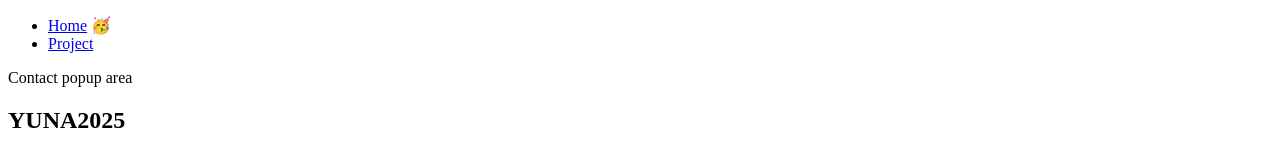
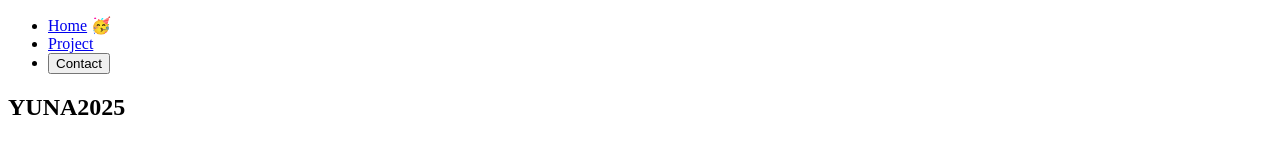
Before and after one commit to mememamumo/yuna_2024, a Next.js app: page / in a window 1280 px wide. Shown: the top 143 px of the page. Built offline with nearby package versions, Linux system fonts and the light colour scheme; no server answers.

Commit message:
# 네비게이션에 Contact 팝업 추가

```diff
--- a/components/navigation.tsx
+++ b/components/navigation.tsx
@@ -1,11 +1,37 @@
 "use client";
 
+import { Contact, getContact } from "@/lib/api";
 import Link from "next/link";
 import { usePathname } from "next/navigation";
+import { useEffect, useState } from "react";
 
 export default function Navigation() {
   const path = usePathname();
+
+  const [isContactOpen, setIsContactOpen] = useState(false); // 팝업 상태
+  const [contactInfo, setContactInfo] = useState<Contact | null>(null);
+  const [loading, setLoading] = useState(false);
+  const [error, setError] = useState<string | null>(null);
+
+  useEffect(() => {
+    setIsContactOpen(false);
+  }, [path]);
+
+  const fetchContactInfo = async () => {
+    setLoading(true);
+    setError(null);
+    try {
+      const data: Contact = await getContact();
+      setContactInfo(data);
+    } catch (error) {
+      setError("연락처 정보를 불러올 수 없습니다");
+    } finally {
+      setLoading(false);
+    }
+  };
+
   return (
+    <>
       <nav>
         <ul>
           <li>
@@ -15,8 +41,41 @@ export default function Navigation() {
             <Link href="/project">Project</Link>
             {path === "/project" ? "🥳" : ""}
           </li>
+          <li>
+            <button
+              onClick={() => {
+                setIsContactOpen(true);
+                fetchContactInfo();
+              }}
+            >
+              Contact
+            </button>
+          </li>
         </ul>
-      <div>Contact popup area</div>
       </nav>
+      {isContactOpen && (
+        <div>
+          <div>
+            <h2>Contact Info</h2>
+            {loading ? (
+              <p>Loading...</p>
+            ) : error ? (
+              <>{error}</>
+            ) : contactInfo ? (
+              <>
+                <ul>
+                  <li>{contactInfo.name}</li>
+                  <li>{contactInfo.phone}</li>
+                  <li>{contactInfo.email}</li>
+                </ul>
+                <button onClick={() => setIsContactOpen(false)}>닫기</button>
+              </>
+            ) : (
+              <>정보를 불러올 수 없습니다</>
+            )}
+          </div>
+        </div>
+      )}
+    </>
   );
 }
--- a/lib/api.ts
+++ b/lib/api.ts
@@ -1,4 +1,12 @@
 export const API_URL = process.env.NEXT_PUBLIC_PROJECT_API_URL;
+
+export interface Contact {
+  name: string;
+  phone: string;
+  email: string;
+  portfolio: string;
+  gitHub: string;
+}
 
 export interface WorkExperience {
   id: string;
@@ -69,3 +77,9 @@ export async function getCertifications(): Promise<string[]> {
   const portfolio = await getPortfolio();
   return portfolio.certifications;
 }
+
+// 연락처 데이터만 가져오는 함수
+export async function getContact(): Promise<Contact> {
+  const portfolio = await getPortfolio();
+  return portfolio.contact;
+}
```
Lines whose indentation alone changed are shown as unchanged.
